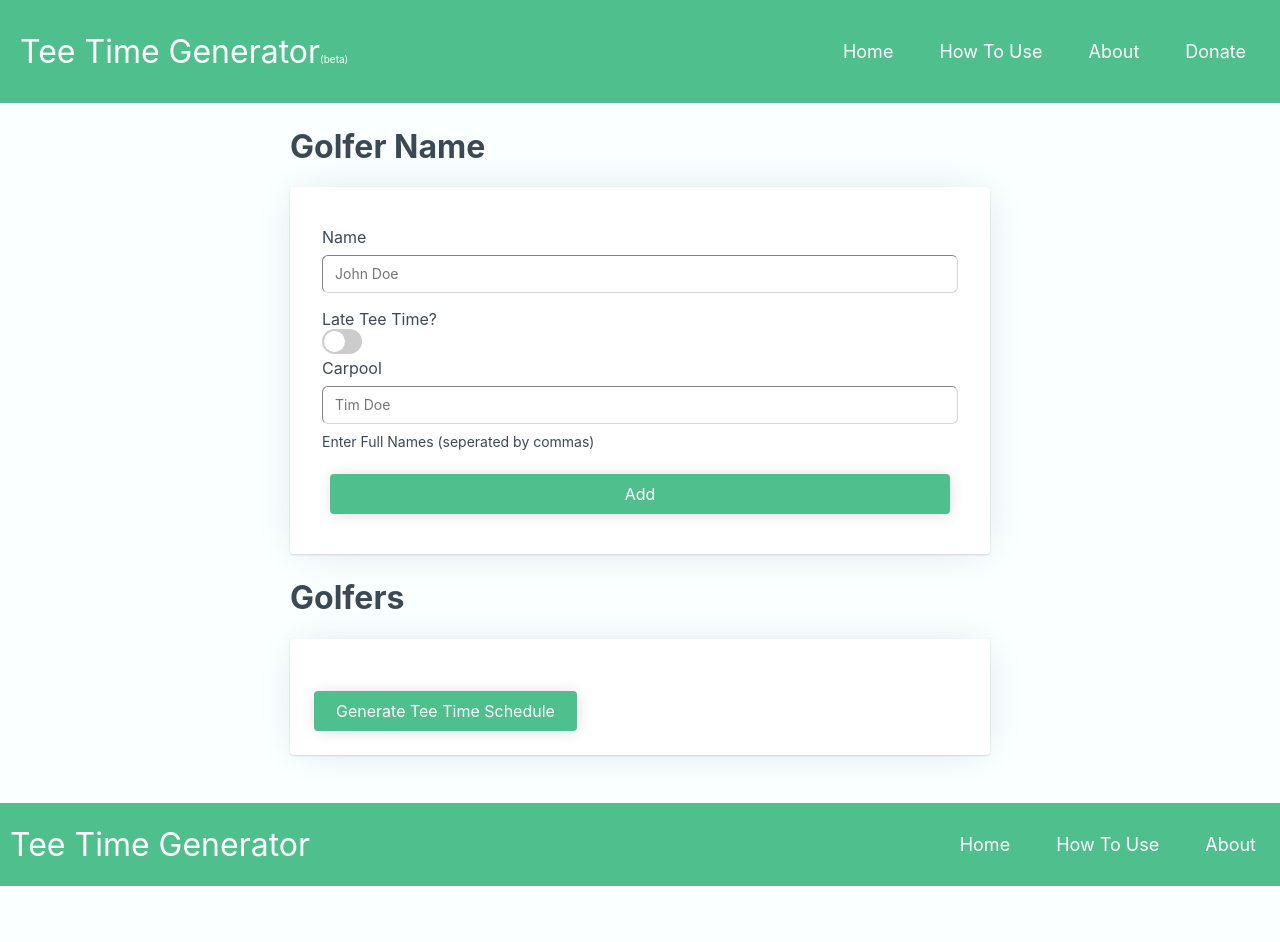
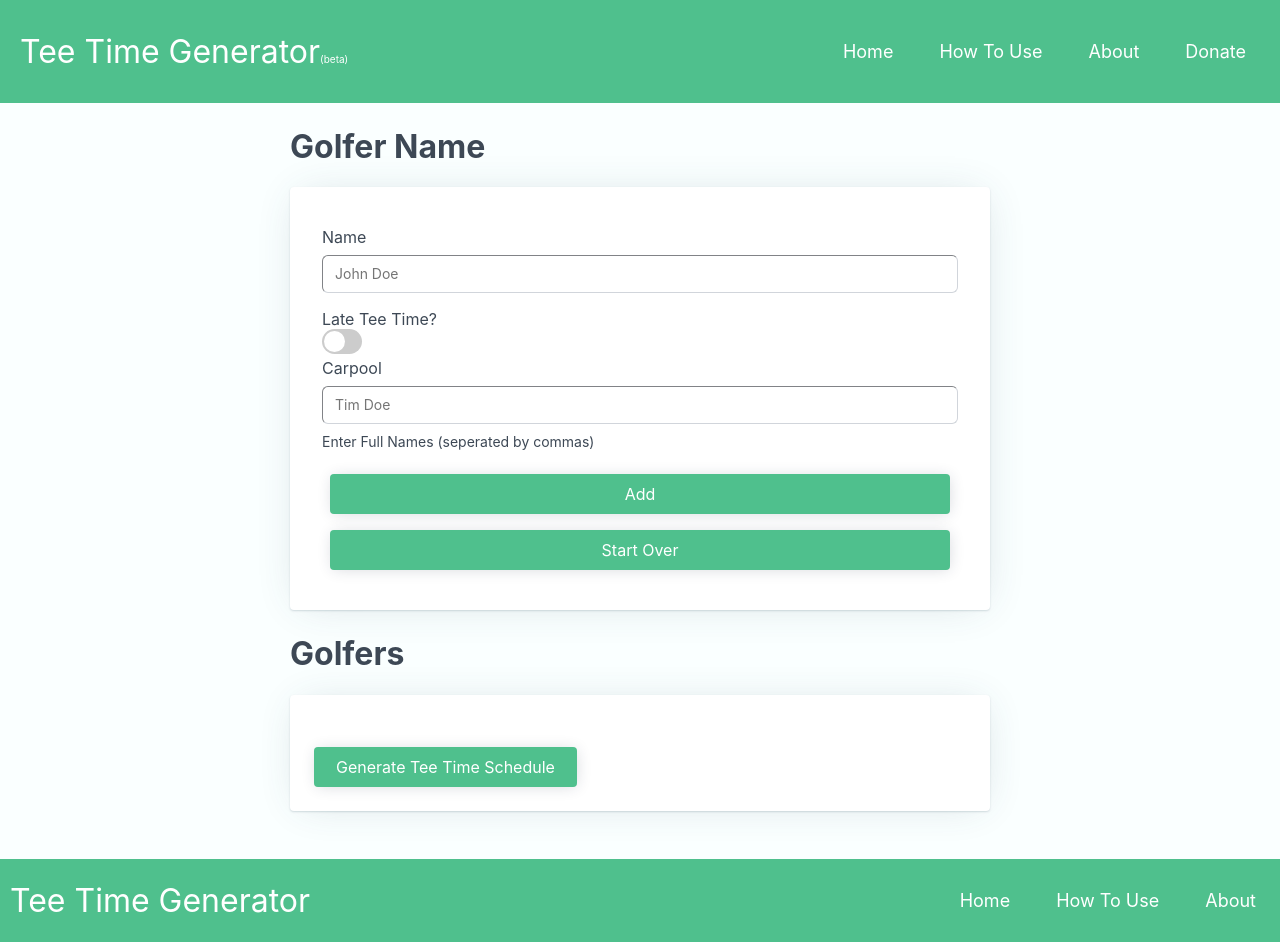
Before and after one commit to kellenwiltshire/teetime, a Vue app: page / in a window 1280 px wide. Both pictures are taken after typing "Sample", "2020-01-15", "Sample", "10:30", "10:30" into the empty fields and a click on the button "Next". Before the commit the page ends 886 px from the top, so only its background shows below. Built offline with nearby package versions, Linux system fonts and the light colour scheme.

Commit message:
feat: added start over button

```diff
--- a/src/components/GolferForm.vue
+++ b/src/components/GolferForm.vue
@@ -5,7 +5,14 @@
 			<div class="input-holder">
 				<label for="golferName">Name</label>
 				<div class="input-holder">
-					<input id="golferName" name="golferName" type="text" v-model="golferName" placeholder="John Doe" required />
+					<input
+						id="golferName"
+						name="golferName"
+						type="text"
+						v-model="golferName"
+						placeholder="John Doe"
+						required
+					/>
 				</div>
 			</div>
 
@@ -20,25 +27,38 @@
 			<div>
 				<label for="carpool">Carpool</label>
 				<div class="input-holder">
-					<input id="carpool" name="carpool" type="text" v-model="carpool" placeholder="Tim Doe" />
+					<input
+						id="carpool"
+						name="carpool"
+						type="text"
+						v-model="carpool"
+						placeholder="Tim Doe"
+					/>
 				</div>
 				<p class="input-post">Enter Full Names (seperated by commas)</p>
 			</div>
 			<button type="submit">Add</button>
+			<button @click="startOver">Start Over</button>
 		</form>
 	</div>
 </template>
 
 <script lang="ts">
+import { checkStore } from '@/stores/checkStore';
+import { courseStore } from '@/stores/courseStore';
 import { golferStore } from '@/stores/golferStore';
+import { scheduleStore } from '@/stores/scheduleStore';
 import { defineComponent } from 'vue';
 
 export default defineComponent({
 	name: 'GolferForm',
 	setup() {
 		const store = golferStore();
+		const courseInfo = courseStore();
+		const check = checkStore();
+		const schedule = scheduleStore();
 
-		return { store };
+		return { store, courseInfo, check, schedule };
 	},
 	data() {
 		return {
@@ -60,6 +80,12 @@ export default defineComponent({
 			this.golferName = '';
 			this.carpool = '';
 			this.restriction = false;
+		},
+		startOver() {
+			this.store.$reset();
+			this.courseInfo.$reset();
+			this.schedule.$reset();
+			this.check.$reset();
 		},
 	},
 });
```
